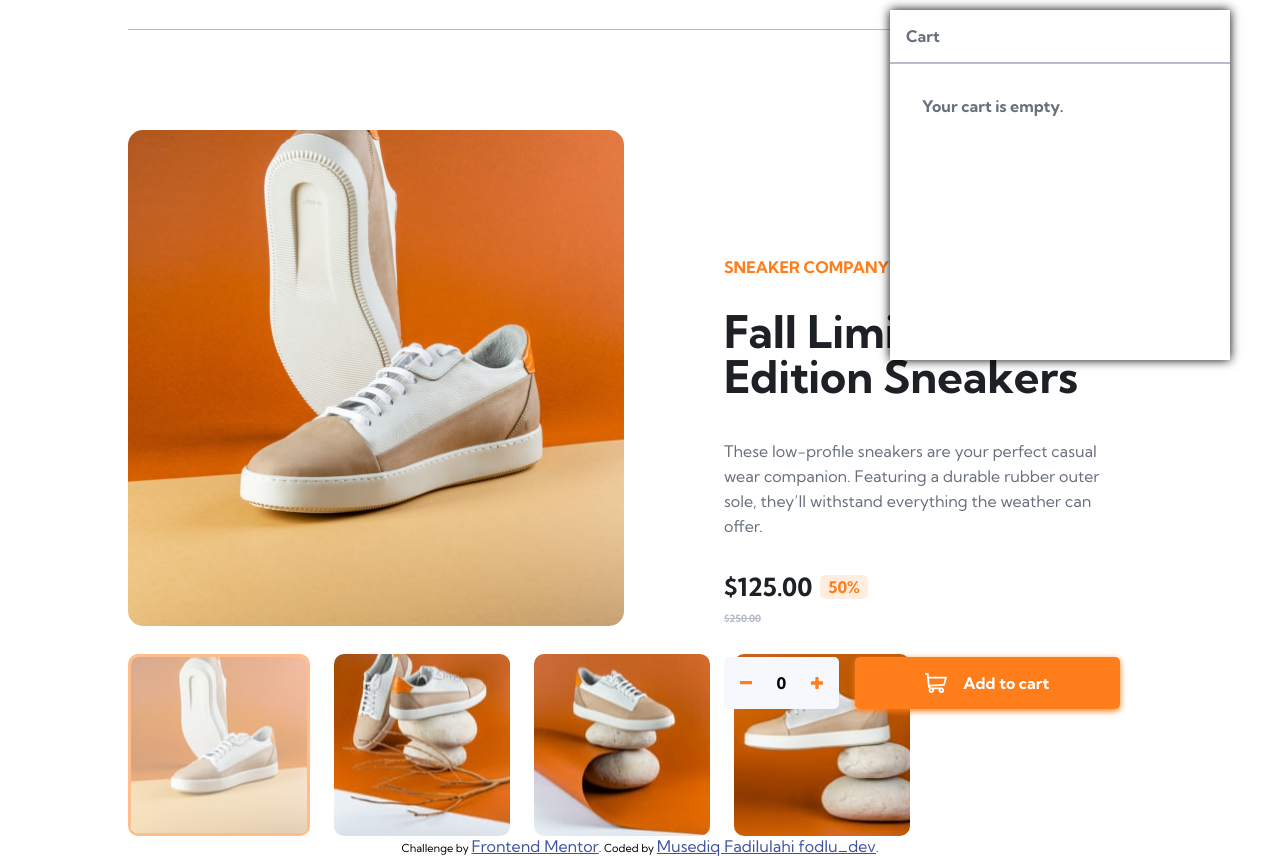
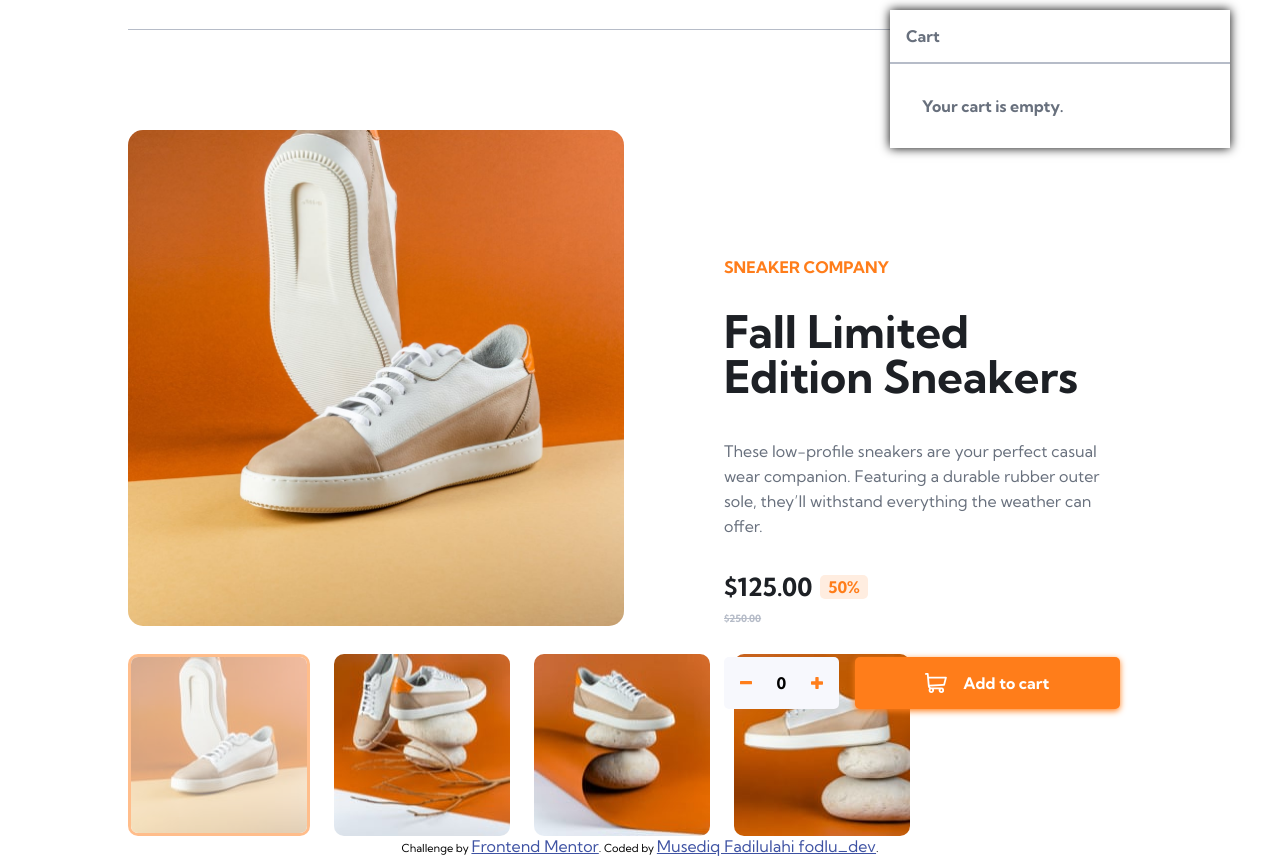
Before and after one commit to fodlu/ecommerce-product-page-main, a plain HTML site: page index.html in a window 1280 px wide. Both pictures are taken after a click on the picture 1061 px from the left and 50 px from the top of the page. Shown: the part 75-931 px from the top of the page. Drawn offline with Linux system fonts and the light colour scheme.

Commit message:
update css style

```diff
--- a/style.css
+++ b/style.css
@@ -38,8 +38,7 @@ main {
 .cartList {
   display: none;
   width: 340px;
-  height: 350px;
-  overflow-y: scroll;
+  height: max-content;
   position: absolute;
   top: 85px;
   right: 50px;
```
